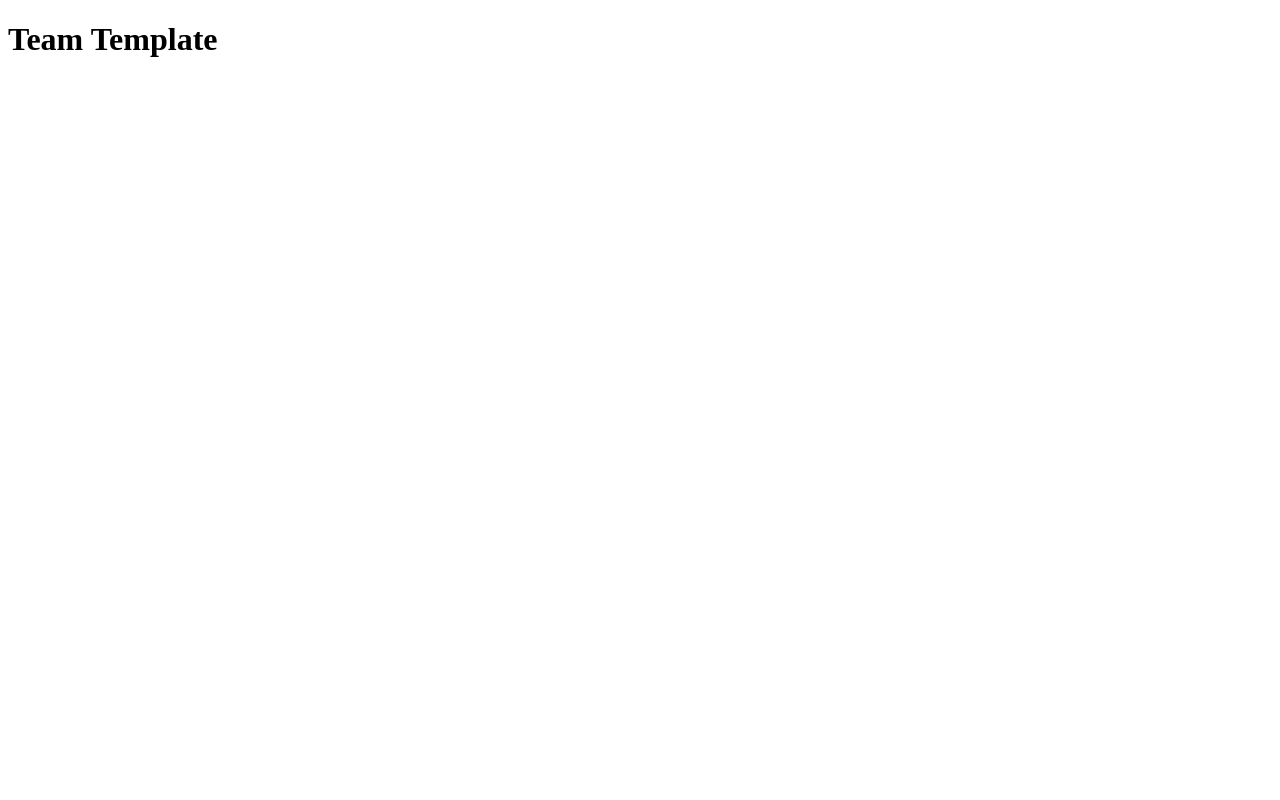
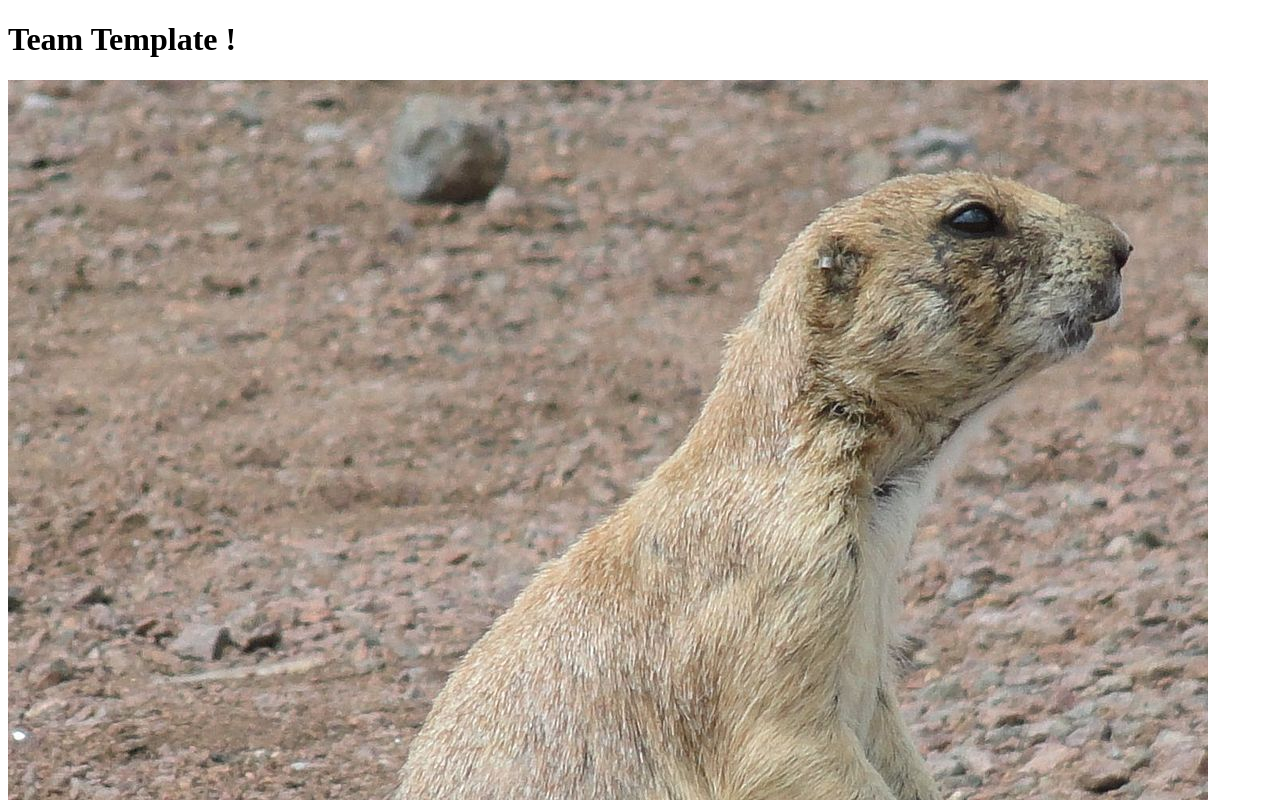
Before and after one commit to GrigoriyKosarev/softserve-landing, a plain HTML site: page index.html in a window 1280 px wide. Shown: the top 800 px of the page. Drawn offline with Linux system fonts and the light colour scheme.

Commit message:
Test commit

```diff
--- a/index.html
+++ b/index.html
@@ -9,7 +9,8 @@
 </head>
 <body>
     <header>
-        <h1>Team Template</h1>
+        <h1>Team Template !</h1>
+        <img src="img/dog-1.jpg" alt="Dog 1">
     </header>
     <main>
 
```
Also changed, not shown: img/dog-1.jpg (added).
